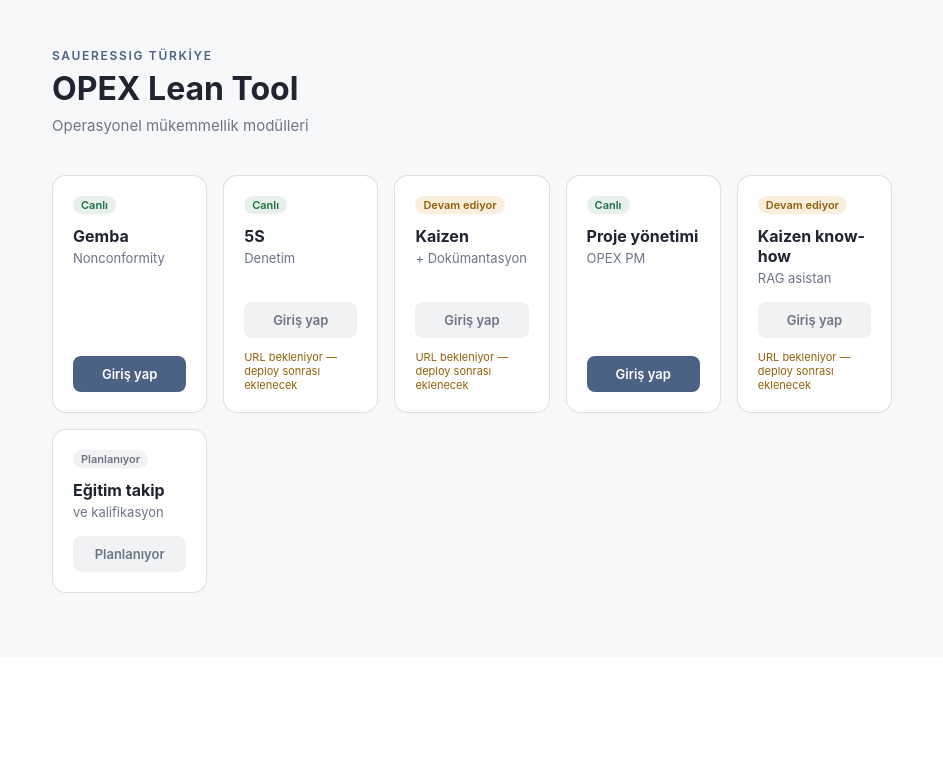
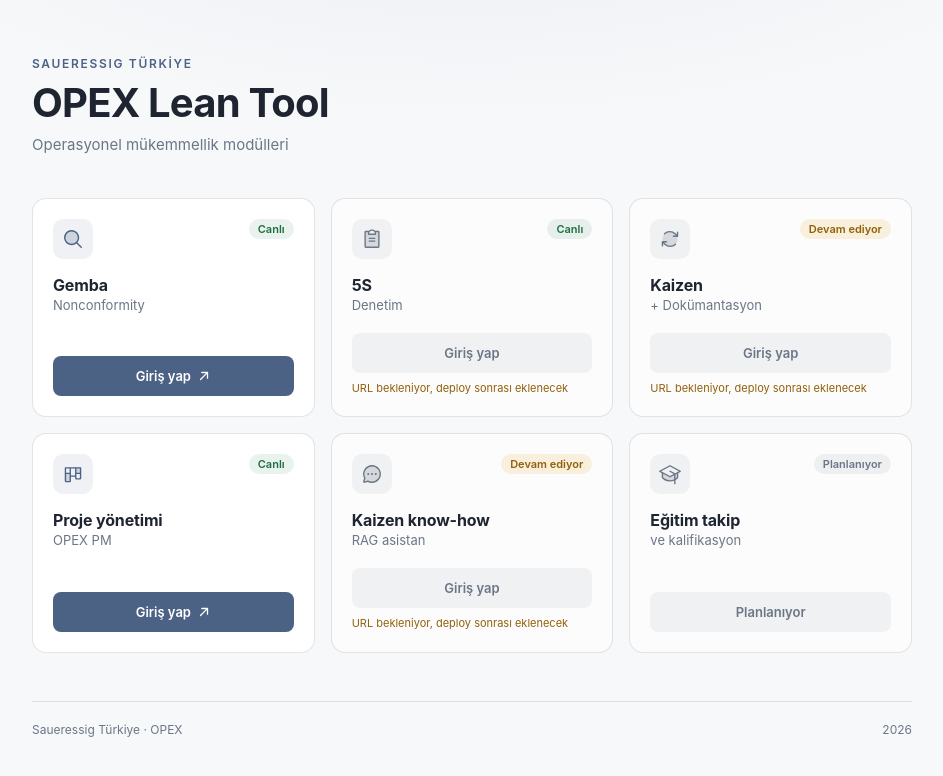
Before and after one commit to bahadirgokturk/LEAN_TOOL, a Next.js app: page / in a window 1280 px wide. Shown: the top 776 px of the page, without its empty margins (168-1111 px from the left). Built offline with nearby package versions, Linux system fonts and the light colour scheme.

Commit message:
Tasarim polish: Phosphor ikonlar, hover/focus durumlari, 3x2 grid, footer
Co-Authored-By: Claude Opus 4.8 <noreply@anthropic.com>

```diff
--- a/package.json
+++ b/package.json
@@ -8,6 +8,7 @@
     "start": "next start"
   },
   "dependencies": {
+    "@phosphor-icons/react": "^2.1.10",
     "next": "16.2.9",
     "react": "19.2.4",
     "react-dom": "19.2.4"
--- a/src/app/hub.module.css
+++ b/src/app/hub.module.css
@@ -1,92 +1,133 @@
 /* OPEX Lean Tool hub — tasarım token'ları (mevcut sistemle birebir) */
 .page {
   --hub-accent: #4c6285;
+  --hub-accent-hover: #3e5170;
+  --hub-accent-soft: rgba(76, 98, 133, 0.09);
   --hub-bg: #f7f8fa;
   --hub-text: #1e2530;
   --hub-muted: #6b7686;
   --hub-card-bg: #ffffff;
-  --hub-border: rgba(30, 37, 48, 0.14);
+  --hub-border: rgba(30, 37, 48, 0.12);
   --hub-radius: 14px;
 
   flex: 1;
-  background: var(--hub-bg);
+  background:
+    radial-gradient(900px 340px at 50% -120px, rgba(76, 98, 133, 0.07), transparent 70%),
+    var(--hub-bg);
   color: var(--hub-text);
   font-family: -apple-system, system-ui, sans-serif;
-  padding: 48px 24px 64px;
+  padding: 56px 24px 72px;
 }
 
 .inner {
-  max-width: 840px;
+  max-width: 880px;
   margin: 0 auto;
 }
 
 .eyebrow {
+  /* text-transform yok: tr locale'de "i" → "İ" olur, "SAUERESSIG" bozulurdu.
+     Metin markup'ta zaten büyük harf. */
   font-size: 12px;
   font-weight: 600;
-  /* text-transform yok: tr locale'de "i" → "İ" olur, "SAUERESSIG" bozulurdu.
-     Metin markup'ta zaten büyük harf. */
   letter-spacing: 0.14em;
   color: var(--hub-accent);
-  margin-bottom: 8px;
+  margin-bottom: 10px;
 }
 
 .title {
-  font-size: 32px;
+  font-size: clamp(30px, 5vw, 40px);
   font-weight: 700;
-  line-height: 1.15;
-  margin-bottom: 8px;
+  letter-spacing: -0.02em;
+  line-height: 1.1;
+  text-wrap: balance;
+  margin-bottom: 10px;
 }
 
 .subtitle {
   font-size: 15px;
   color: var(--hub-muted);
-  margin-bottom: 40px;
+  text-wrap: pretty;
+  margin-bottom: 44px;
 }
 
 .grid {
   display: grid;
-  grid-template-columns: repeat(auto-fit, minmax(150px, 1fr));
+  grid-template-columns: repeat(auto-fit, minmax(240px, 1fr));
   gap: 16px;
 }
 
 .card {
   display: flex;
   flex-direction: column;
-  gap: 4px;
   background: var(--hub-card-bg);
   border: 0.5px solid var(--hub-border);
   border-radius: var(--hub-radius);
   padding: 20px;
+  transition-property: transform, box-shadow, border-color;
+  transition-duration: 180ms;
+  transition-timing-function: ease-out;
 }
 
-.cardTitle {
-  font-size: 16px;
-  font-weight: 650;
+.card:hover {
+  transform: translateY(-2px);
+  border-color: rgba(76, 98, 133, 0.35);
+  box-shadow:
+    0 1px 2px rgba(30, 37, 48, 0.04),
+    0 8px 24px -8px rgba(76, 98, 133, 0.22);
 }
 
-.cardSubtitle {
-  font-size: 13px;
+.cardMuted {
+  background: rgba(255, 255, 255, 0.6);
+}
+
+.cardMuted:hover {
+  transform: none;
+  box-shadow: none;
+  border-color: var(--hub-border);
+}
+
+.cardHead {
+  display: flex;
+  align-items: flex-start;
+  justify-content: space-between;
+  gap: 8px;
+  margin-bottom: 16px;
+}
+
+/* İkon kabı: dış radius (10) ≈ iç ikon + padding ile optik uyum */
+.iconBox {
+  display: inline-flex;
+  align-items: center;
+  justify-content: center;
+  width: 40px;
+  height: 40px;
+  border-radius: 10px;
+  background: var(--hub-accent-soft);
+  color: var(--hub-accent);
+  flex-shrink: 0;
+}
+
+.cardMuted .iconBox {
+  background: rgba(30, 37, 48, 0.05);
   color: var(--hub-muted);
-  margin-bottom: 12px;
 }
 
 .badge {
-  align-self: flex-start;
   font-size: 11px;
   font-weight: 600;
   border-radius: 999px;
-  padding: 2px 8px;
-  margin-bottom: 8px;
+  padding: 3px 9px;
+  white-space: nowrap;
 }
 
 .badgeLive {
   color: #1d6f42;
-  background: rgba(29, 111, 66, 0.1);
+  background: rgba(29, 111, 66, 0.09);
 }
 
 .badgeWip {
   color: #92600a;
-  background: rgba(217, 144, 15, 0.14);
+  background: rgba(217, 144, 15, 0.13);
 }
 
 .badgePlanned {
@@ -94,12 +135,28 @@
   background: rgba(30, 37, 48, 0.06);
 }
 
+.cardTitle {
+  font-size: 16px;
+  font-weight: 650;
+  letter-spacing: -0.01em;
+  text-wrap: balance;
+  margin-bottom: 2px;
+}
+
+.cardSubtitle {
+  font-size: 13px;
+  color: var(--hub-muted);
+  text-wrap: pretty;
+  margin-bottom: 20px;
+}
+
 .button {
   margin-top: auto;
   display: inline-flex;
   align-items: center;
   justify-content: center;
-  min-height: 36px;
+  gap: 6px;
+  min-height: 40px;
   padding: 8px 16px;
   border: none;
   border-radius: 8px;
@@ -108,11 +165,22 @@
   font-size: 13px;
   font-weight: 600;
   cursor: pointer;
-  text-align: center;
+  transition-property: background-color, transform;
+  transition-duration: 150ms;
+  transition-timing-function: ease-out;
 }
 
 .button:hover {
-  background: #3e5170;
+  background: var(--hub-accent-hover);
+}
+
+.button:active {
+  transform: scale(0.98);
+}
+
+.button:focus-visible {
+  outline: 2px solid var(--hub-accent);
+  outline-offset: 2px;
 }
 
 .buttonDisabled {
@@ -120,10 +188,10 @@
   display: inline-flex;
   align-items: center;
   justify-content: center;
-  min-height: 36px;
+  min-height: 40px;
   padding: 8px 16px;
   border-radius: 8px;
-  background: rgba(30, 37, 48, 0.06);
+  background: rgba(30, 37, 48, 0.05);
   color: var(--hub-muted);
   font-size: 13px;
   font-weight: 600;
@@ -132,13 +200,42 @@
 
 .placeholderNote {
   font-size: 11px;
+  line-height: 1.4;
   color: #92600a;
+  text-wrap: pretty;
   margin-top: 8px;
 }
 
-@media (max-width: 480px) {
+.footer {
+  margin-top: 48px;
+  padding-top: 20px;
+  border-top: 0.5px solid var(--hub-border);
+  font-size: 12px;
+  color: var(--hub-muted);
+  display: flex;
+  justify-content: space-between;
+  gap: 12px;
+  flex-wrap: wrap;
+}
+
+@media (prefers-reduced-motion: reduce) {
+  .card,
+  .button {
+    transition: none;
+  }
+
+  .card:hover {
+    transform: none;
+  }
+
+  .button:active {
+    transform: none;
+  }
+}
+
+@media (max-width: 560px) {
   .page {
-    padding: 32px 16px 48px;
+    padding: 36px 16px 56px;
   }
 
   .grid {
--- a/src/app/page.tsx
+++ b/src/app/page.tsx
@@ -1,3 +1,13 @@
+import type { Icon } from "@phosphor-icons/react";
+import {
+  MagnifyingGlass,
+  ClipboardText,
+  ArrowsClockwise,
+  Kanban,
+  ChatCircleDots,
+  GraduationCap,
+  ArrowUpRight,
+} from "@phosphor-icons/react/dist/ssr";
 import styles from "./hub.module.css";
 
 // ─── Modül URL'leri ──────────────────────────────────────────────────────────
@@ -16,15 +26,16 @@ type Module = {
   subtitle: string;
   status: ModuleStatus;
   url: string | null;
+  icon: Icon;
 };
 
 const MODULES: Module[] = [
-  { title: "Gemba", subtitle: "Nonconformity", status: "live", url: GEMBA_URL },
-  { title: "5S", subtitle: "Denetim", status: "live", url: FIVE_S_URL },
-  { title: "Kaizen", subtitle: "+ Dokümantasyon", status: "wip", url: KAIZEN_URL },
-  { title: "Proje yönetimi", subtitle: "OPEX PM", status: "live", url: PM_URL },
-  { title: "Kaizen know-how", subtitle: "RAG asistan", status: "wip", url: KKH_URL },
-  { title: "Eğitim takip", subtitle: "ve kalifikasyon", status: "planned", url: null },
+  { title: "Gemba", subtitle: "Nonconformity", status: "live", url: GEMBA_URL, icon: MagnifyingGlass },
+  { title: "5S", subtitle: "Denetim", status: "live", url: FIVE_S_URL, icon: ClipboardText },
+  { title: "Kaizen", subtitle: "+ Dokümantasyon", status: "wip", url: KAIZEN_URL, icon: ArrowsClockwise },
+  { title: "Proje yönetimi", subtitle: "OPEX PM", status: "live", url: PM_URL, icon: Kanban },
+  { title: "Kaizen know-how", subtitle: "RAG asistan", status: "wip", url: KKH_URL, icon: ChatCircleDots },
+  { title: "Eğitim takip", subtitle: "ve kalifikasyon", status: "planned", url: null, icon: GraduationCap },
 ];
 
 const BADGE_LABEL: Record<ModuleStatus, string> = {
@@ -48,11 +59,21 @@ export default function HubPage() {
         <p className={styles.subtitle}>Operasyonel mükemmellik modülleri</p>
 
         <div className={styles.grid}>
-          {MODULES.map((mod) => (
-            <div key={mod.title} className={styles.card}>
+          {MODULES.map((mod) => {
+            const IconGlyph = mod.icon;
+            const inactive = mod.status === "planned" || !mod.url;
+
+            return (
+              <div key={mod.title} className={`${styles.card} ${inactive ? styles.cardMuted : ""}`}>
+                <div className={styles.cardHead}>
+                  <span className={styles.iconBox}>
+                    <IconGlyph size={22} weight="duotone" />
+                  </span>
                   <span className={`${styles.badge} ${BADGE_CLASS[mod.status]}`}>
                     {BADGE_LABEL[mod.status]}
                   </span>
+                </div>
+
                 <h2 className={styles.cardTitle}>{mod.title}</h2>
                 <p className={styles.cardSubtitle}>{mod.subtitle}</p>
 
@@ -61,18 +82,25 @@ export default function HubPage() {
                 ) : mod.url ? (
                   <a className={styles.button} href={mod.url} target="_blank" rel="noopener noreferrer">
                     Giriş yap
+                    <ArrowUpRight size={14} weight="bold" />
                   </a>
                 ) : (
                   <>
                     <span className={styles.buttonDisabled} aria-disabled="true">
                       Giriş yap
                     </span>
-                  <p className={styles.placeholderNote}>URL bekleniyor — deploy sonrası eklenecek</p>
+                    <p className={styles.placeholderNote}>URL bekleniyor, deploy sonrası eklenecek</p>
                   </>
                 )}
               </div>
-          ))}
+            );
+          })}
         </div>
+
+        <footer className={styles.footer}>
+          <span>Saueressig Türkiye · OPEX</span>
+          <span>{new Date().getFullYear()}</span>
+        </footer>
       </div>
     </main>
   );
```
Also changed, not shown: 1 other file (tests, documents, lock files or other folders). Lines whose indentation alone changed are shown as unchanged.
